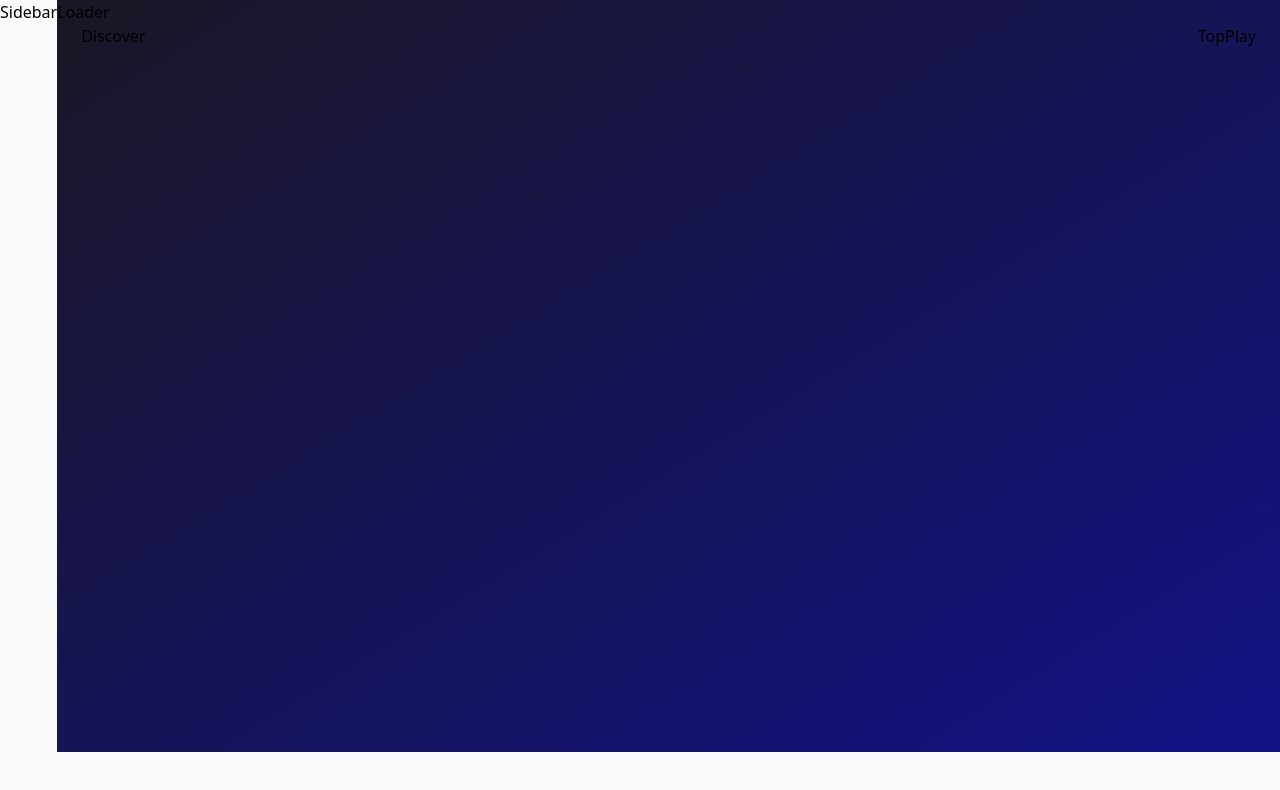
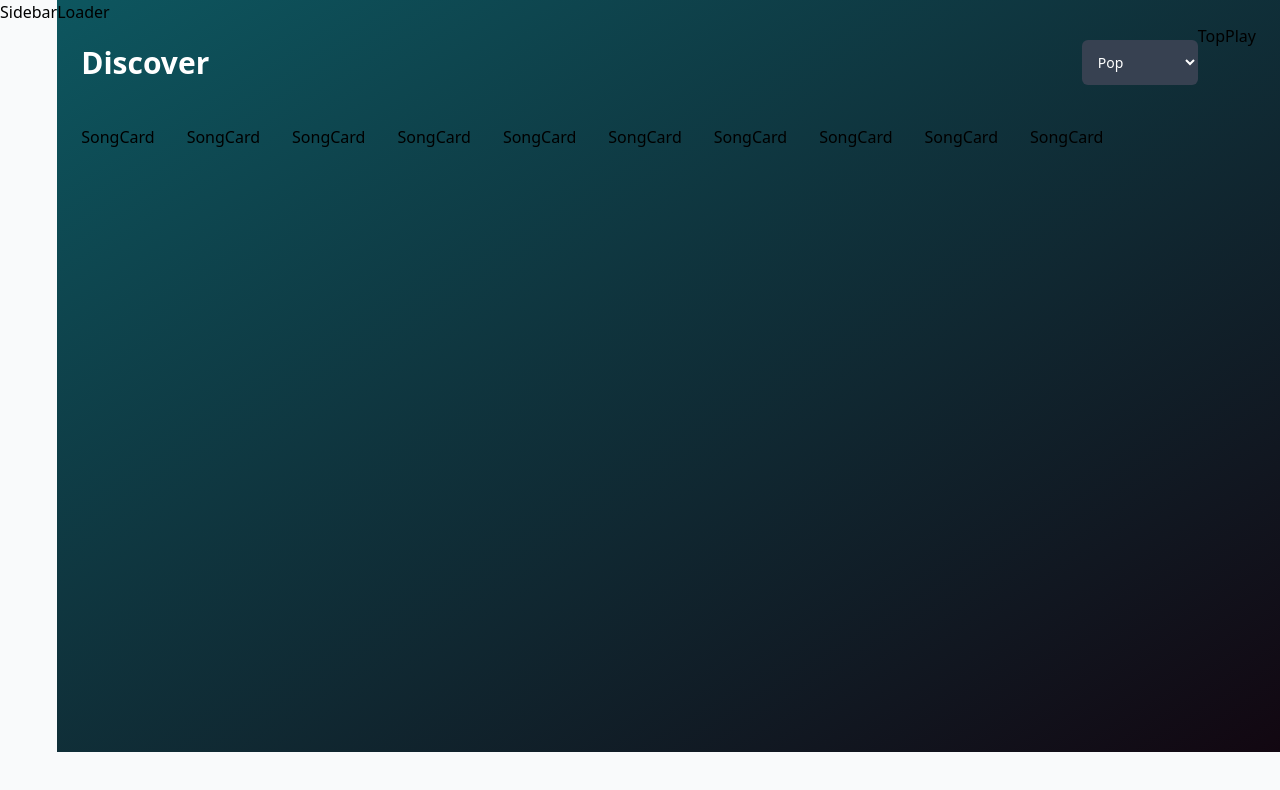
Before and after one commit to HadiAbu/LifeIsMusic, a React (Vite) app: page / in a window 1280 px wide. Shown: the top 790 px of the page. Built offline with nearby package versions, Linux system fonts and the light colour scheme.

Commit message:
working on Discover page

```diff
--- a/index.html
+++ b/index.html
@@ -4,7 +4,7 @@
     <meta charset="UTF-8" />
     <link rel="icon" type="image/svg+xml" href="/src/assets/favicon.ico" />
     <meta name="viewport" content="width=device-width, initial-scale=1.0" />
-    <title>Lyriks</title>
+    <title>Life Is Music | Music Player</title>
   </head>
   <body class="h-full overflow-hidden">
     <div id="root"></div>
--- a/package.json
+++ b/package.json
@@ -1,7 +1,7 @@
 {
-  "name": "elagant-music-app",
+  "name": "life-is-music-app",
   "private": true,
-  "version": "0.0.0",
+  "version": "0.0.1",
   "scripts": {
     "dev": "vite",
     "build": "vite build",
--- a/src/App.jsx
+++ b/src/App.jsx
@@ -2,7 +2,15 @@ import { useSelector } from 'react-redux';
 import { Route, Routes } from 'react-router-dom';
 
 import { Searchbar, Sidebar, MusicPlayer, TopPlay } from './components';
-import { ArtistDetails, TopArtists, AroundYou, Discover, Search, SongDetails, TopCharts } from './pages';
+import {
+  ArtistDetails,
+  TopArtists,
+  AroundYou,
+  Discover,
+  Search,
+  SongDetails,
+  TopCharts,
+} from './pages';
 
 const App = () => {
   const { activeSong } = useSelector((state) => state.player);
@@ -10,7 +18,7 @@ const App = () => {
   return (
     <div className="relative flex">
       <Sidebar />
-      <div className="flex-1 flex flex-col bg-gradient-to-br from-black to-[#121286]">
+      <div className="flex-1 flex flex-col bg-gradient-to-br from-[#0d565f] to-[#120711]">
         <Searchbar />
 
         <div className="px-6 h-[calc(100vh-72px)] overflow-y-scroll hide-scrollbar flex xl:flex-row flex-col-reverse">
--- a/src/pages/Discover.jsx
+++ b/src/pages/Discover.jsx
@@ -1,3 +1,31 @@
-const Discover = () => <div>Discover</div>;
+import { Error, Loader, SongCard } from '../components';
+import { genres } from '../assets/constants';
+
+const Discover = () => {
+  console.log(genres);
+  return (
+    <div className="flex flex-col">
+      <div className="w-full flex justify-between items-center sm:flex-row flex-col mt-4 mb-10">
+        <h2 className="font-bold text-3xl text-white text-left">Discover</h2>
+        <select
+          value=""
+          onChange={() => {}}
+          className="rounded-md bg-gray-700 text-white p-3 text-sm outline-none sm:mt-0 mt-5"
+        >
+          {genres.map((gen) => (
+            <option key={gen.value} value={gen.value}>
+              {gen.title}
+            </option>
+          ))}
+        </select>
+      </div>
+      <div className="flex flex-wrap sm:justify-start justify-center gap-8">
+        {[1, 2, 3, 4, 5, 6, 7, 8, 9, 10].map((song, i) => (
+          <SongCard key={song.key} value={song} i={i} />
+        ))}
+      </div>
+    </div>
+  );
+};
 
 export default Discover;
```
Also changed, not shown: 1 other file (tests, documents, lock files or other folders).
